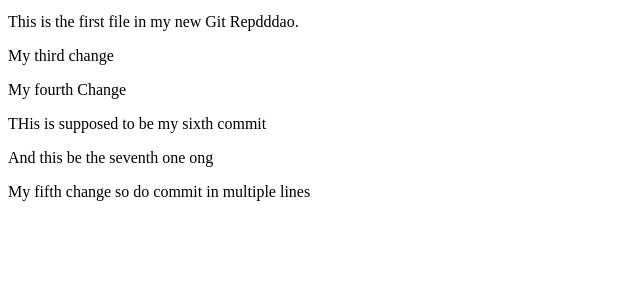
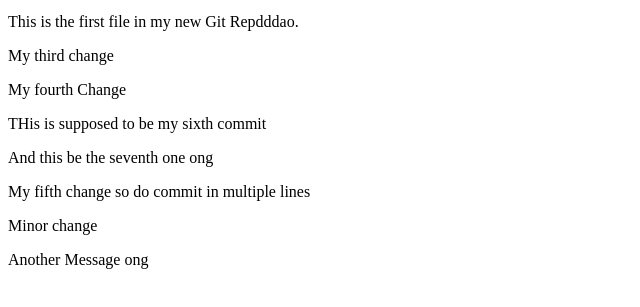
Before and after one commit to GrimNej/learning_git_advanced, a plain HTML site: page index.html in a window 1280 px wide. Shown: the part 101-408 px from the top of the page, without its empty margins (0-640 px from the left). Drawn offline with Linux system fonts and the light colour scheme.

Commit message:
New Version Released

```diff
--- a/index.html
+++ b/index.html
@@ -13,6 +13,7 @@
 <p>THis is supposed to be my sixth commit</p>
 <p>And this be the seventh one ong</p>
 <p>My fifth change so do commit in multiple lines</p>
-
+<p>Minor change</p>
+<p>Another Message ong</p>
 </body>
 </html>
```
